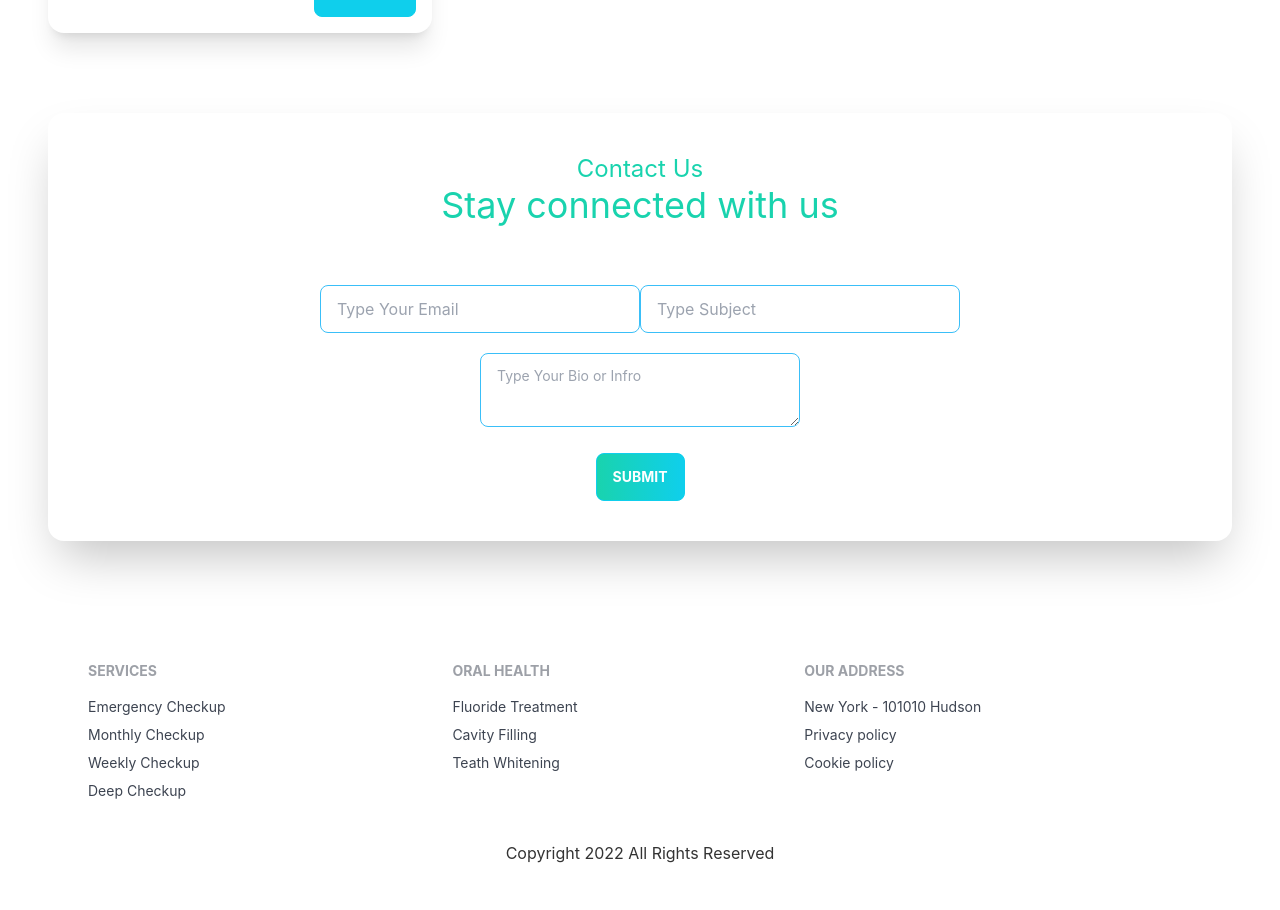
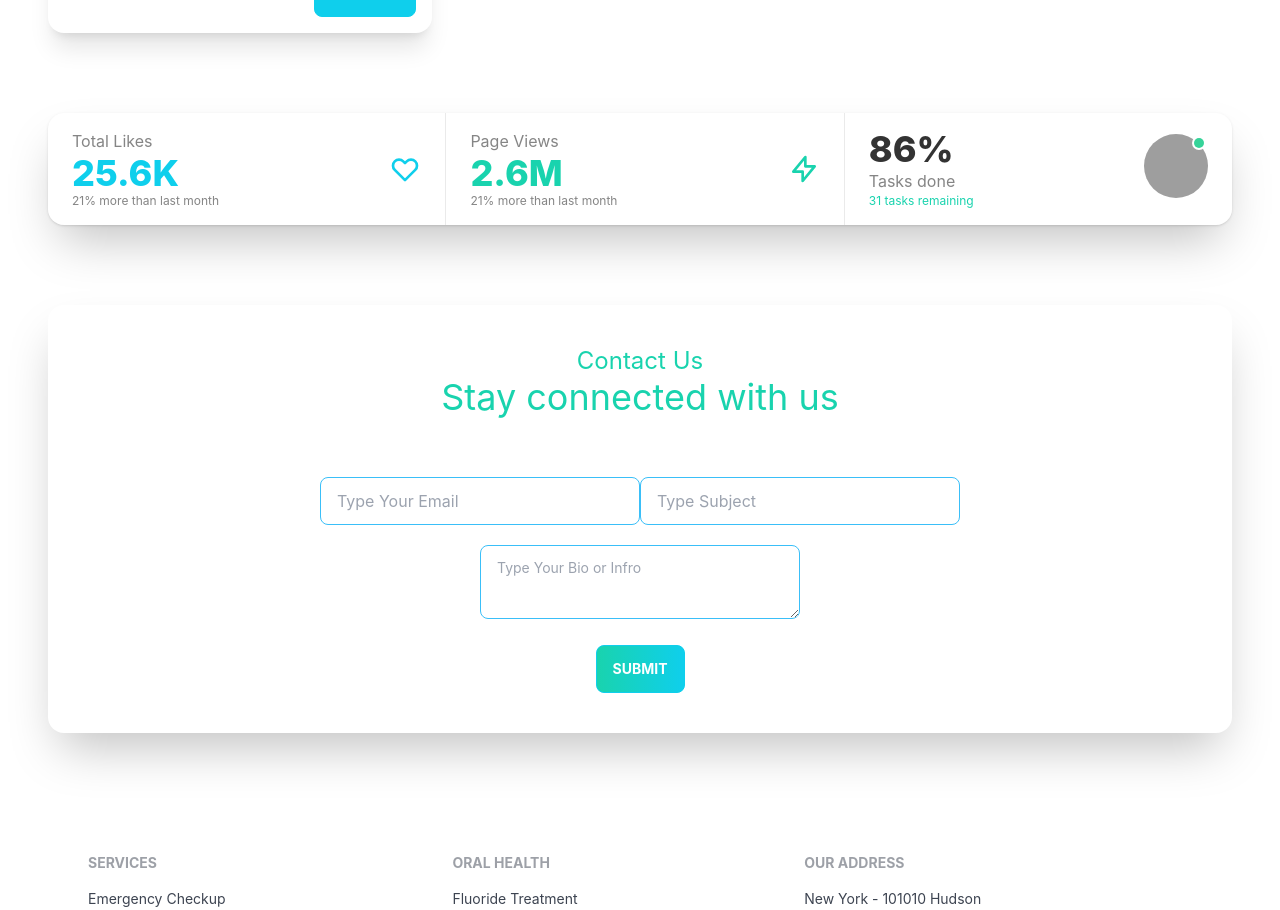
Before and after one commit to suzitsarkar27/Tools-manufacture-client-code, a React (Create React App) app: page / in a window 1280 px wide. Shown: the part 1547-2457 px from the top of the page. Before the commit the page ends 2432 px from the top, so only its background shows below. Built offline with nearby package versions, Linux system fonts and the light colour scheme; no server answers; grey boxes are pictures that could not be loaded.

Commit message:
page-counts

```diff
--- /dev/null
+++ b/src/Pages/AllRoutes/Container/Container.js
@@ -0,0 +1,44 @@
+import React from "react";
+
+const Container = () => {
+  return (
+    <div class="card w-full bg-base-100 shadow-2xl mt-20">
+    <div class="stats shadow">
+
+  <div class="stat">
+    <div class="stat-figure text-primary">
+      <svg xmlns="http://www.w3.org/2000/svg" fill="none" viewBox="0 0 24 24" class="inline-block w-8 h-8 stroke-current"><path stroke-linecap="round" stroke-linejoin="round" stroke-width="2" d="M4.318 6.318a4.5 4.5 0 000 6.364L12 20.364l7.682-7.682a4.5 4.5 0 00-6.364-6.364L12 7.636l-1.318-1.318a4.5 4.5 0 00-6.364 0z"></path></svg>
+    </div>
+    <div class="stat-title">Total Likes</div>
+    <div class="stat-value text-primary">25.6K</div>
+    <div class="stat-desc">21% more than last month</div>
+  </div>
+
+  <div class="stat">
+    <div class="stat-figure text-secondary">
+      <svg xmlns="http://www.w3.org/2000/svg" fill="none" viewBox="0 0 24 24" class="inline-block w-8 h-8 stroke-current"><path stroke-linecap="round" stroke-linejoin="round" stroke-width="2" d="M13 10V3L4 14h7v7l9-11h-7z"></path></svg>
+    </div>
+    <div class="stat-title">Page Views</div>
+    <div class="stat-value text-secondary">2.6M</div>
+    <div class="stat-desc">21% more than last month</div>
+  </div>
+
+  <div class="stat">
+    <div class="stat-figure text-secondary">
+      <div class="avatar online">
+        <div class="w-16 rounded-full">
+          <img src="https://api.lorem.space/image/face?w=128&h=128" />
+        </div>
+      </div>
+    </div>
+    <div class="stat-value">86%</div>
+    <div class="stat-title">Tasks done</div>
+    <div class="stat-desc text-secondary">31 tasks remaining</div>
+  </div>
+
+</div>
+  </div>
+  );
+};
+
+export default Container;
--- a/src/Pages/Home/AllRoutes/Login/Login.js
+++ b/src/Pages/AllRoutes/Login/Login.js
@@ -6,9 +6,9 @@
 } from "react-firebase-hooks/auth";
 import { useForm } from "react-hook-form";
 import { Link } from "react-router-dom";
-import auth from "../../../SHAREit/Firebase/firebase.init";
+import auth from "../../SHAREit/Firebase/firebase.init";
 import { useLocation, useNavigate } from "react-router-dom";
-import Loading from "../../../SHAREit/Loading/Loading";
+import Loading from "../../SHAREit/Loading/Loading";
 import { toast } from "react-toastify";
 
 const Login = () => {
--- a/src/Pages/Home/AllRoutes/SingUp/SingUp.js
+++ b/src/Pages/AllRoutes/SingUp/SingUp.js
@@ -1,8 +1,8 @@
 import React, { useRef } from 'react';
 import { useCreateUserWithEmailAndPassword, useSignInWithGoogle } from 'react-firebase-hooks/auth';
 import { Link, useNavigate } from 'react-router-dom';
-import auth from '../../../SHAREit/Firebase/firebase.init';
-import Loading from '../../../SHAREit/Loading/Loading';
+import auth from '../../SHAREit/Firebase/firebase.init';
+import Loading from '../../SHAREit/Loading/Loading';
 
 const SingUp = () => {
     const emailRef = useRef("");
--- a/src/Pages/Home/Home/Home.js
+++ b/src/Pages/Home/Home/Home.js
@@ -1,8 +1,9 @@
 import React from 'react';
-import ContactsUs from '../AllRoutes/ContactsUs/ContactsUs';
+import ContactsUs from '../../AllRoutes/ContactsUs/ContactsUs';
 import Bannar from '../Bannar/Bannar';
-import Rewiew from '../AllRoutes/Review/Rewiew';
+import Rewiew from '../../AllRoutes/Review/Rewiew';
 import Services from '../Services/Services';
+import Container from '../../AllRoutes/Container/Container';
 
 const Home = () => {
     return (
@@ -10,6 +11,7 @@
             <Bannar></Bannar>
             <Services></Services>
             <Rewiew></Rewiew>
+            <Container></Container>
             <ContactsUs></ContactsUs>
         </div>
     );
```
Also changed, not shown: src/App.js (+4 -4 lines), src/Pages/AllRoutes/Abouts/Abouts.js (renamed from src/Pages/Home/AllRoutes/Abouts/Abouts.js), src/Pages/AllRoutes/Blogs/Blogs.js (renamed from src/Pages/Home/AllRoutes/Blogs/Blogs.js), src/Pages/AllRoutes/ContactsUs/ContactsUs.js (renamed from src/Pages/Home/AllRoutes/ContactsUs/ContactsUs.js), src/Pages/AllRoutes/Review/Rewiew.js (renamed from src/Pages/Home/AllRoutes/Review/Rewiew.js).
